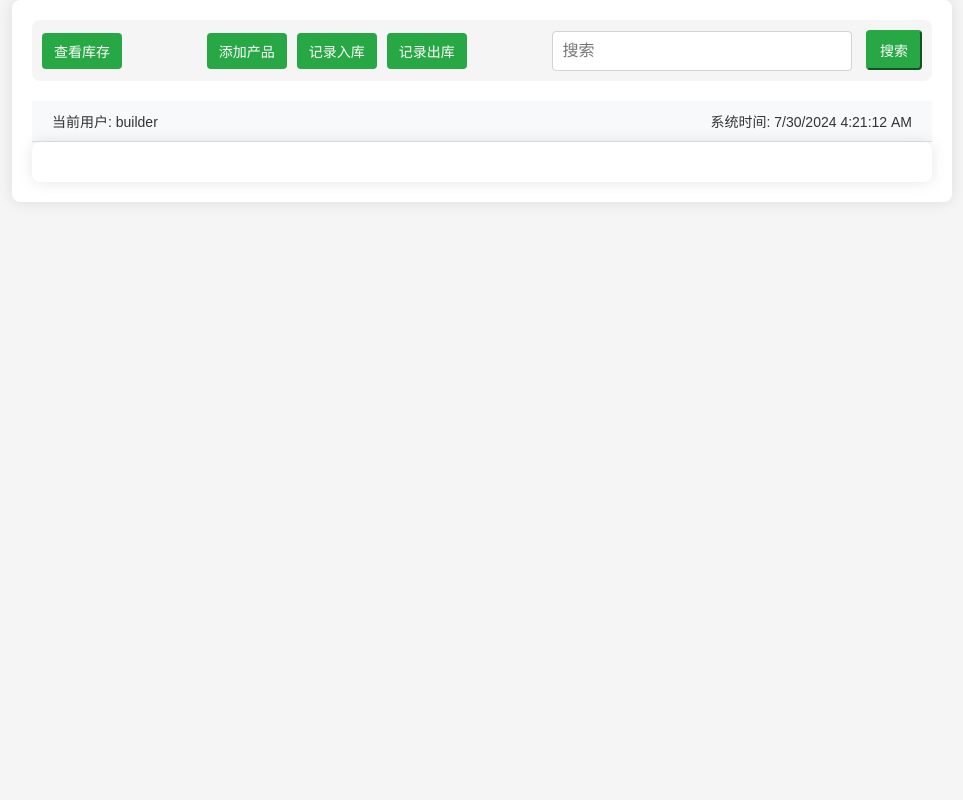
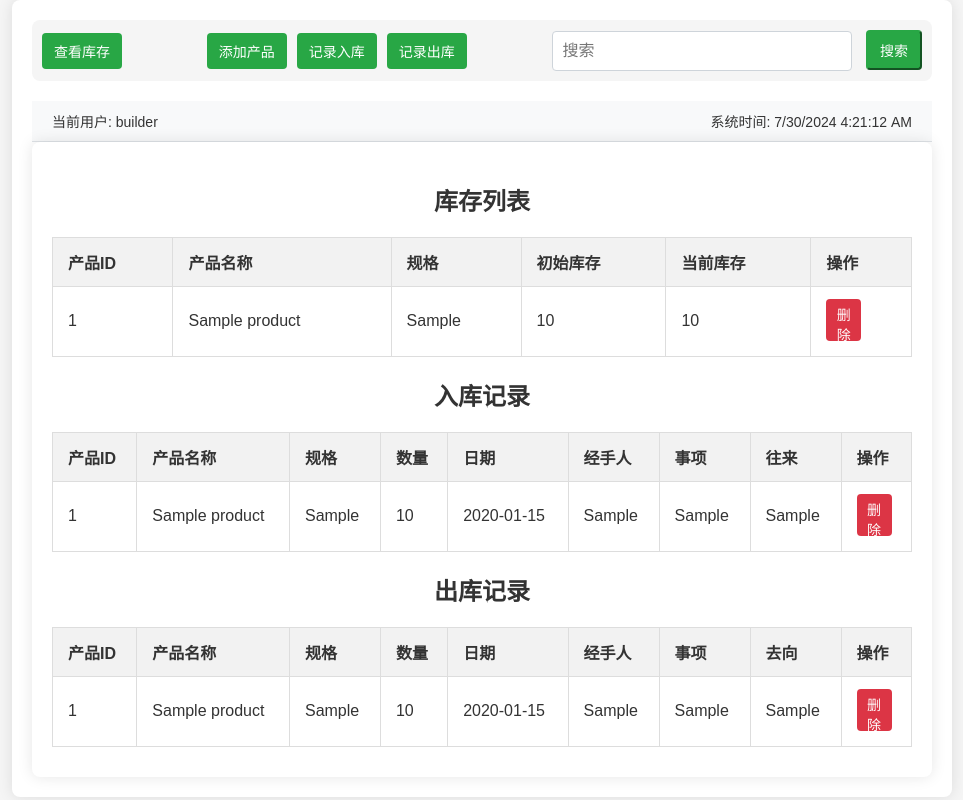
Before and after one commit to Ziyike1/inventory_management_app, a Flask app: page / in a window 1280 px wide. Shown: the whole page, without its empty margins (158-1121 px from the left). Run offline with Flask 3, Linux system fonts and the light colour scheme; tables that the repository leaves empty hold one stand-in row (values such as "Sample post").

Commit message:
new features and update: 1:change the stock list view to "table" instead of "item-list" 2:add new css for table things

```diff
--- a/app/static/css/style.css
+++ b/app/static/css/style.css
@@ -211,3 +211,35 @@ select:focus {
   border-color: #80bdff;
   box-shadow: 0 0 5px rgba(0, 123, 255, 0.25);
 }
+
+.custom-table {
+  width: 100%;
+  border-collapse: collapse;
+  margin: 10px 0;
+  font-size: 1em;
+  text-align: left;
+}
+
+.custom-table th, .custom-table td {
+  padding: 12px 15px;
+  border: 1px solid #ddd;
+}
+
+.custom-table thead tr {
+  background-color: #f2f2f2;
+}
+
+.custom-table tbody tr:nth-of-type(even) {
+  background-color: #f9f9f9;
+}
+
+.custom-table tbody tr:hover {
+  background-color: #f1f1f1;
+}
+
+.btn-sm {
+  height: 42px;
+  width: 35px;
+  padding: 5px 10px;
+  font-size: 0.875em;
+}
--- a/app/templates/index.html
+++ b/app/templates/index.html
@@ -2,53 +2,108 @@
 {% block title %}库存管理{% endblock %}
 {% block content %}
   <div class="container">
-    <div id="inventoryList" style="display: none;">
     <h2>库存列表</h2>
-      <ul class="item-list">
+    <table class="table table-bordered custom-table">
+      <thead>
+        <tr>
+          <th>产品ID</th>
+          <th>产品名称</th>
+          <th>规格</th>
+          <th>初始库存</th>
+          <th>当前库存</th>
+          <th>操作</th>
+        </tr>
+      </thead>
+      <tbody>
         {% for product in products %}
-          <li>
-            <div class="item-details">
-              <img src="{{ url_for('static', filename='images/product.png') }}" alt="Product Image">
-              产品ID: [{{ product.id }}] - 产品名称: [{{ product.name }}] - 规格 [{{ product.specification }}] - 初始库存: [{{ product.initial_stock }}] - 当前库存: [{{ product.current_stock }}]
-            </div>
+          <tr>
+            <td>{{ product.id }}</td>
+            <td>{{ product.name }}</td>
+            <td>{{ product.specification }}</td>
+            <td>{{ product.initial_stock }}</td>
+            <td>{{ product.current_stock }}</td>
+            <td>
               <form action="{{ url_for('delete_product', product_id=product.id) }}" method="POST" style="display:inline;">
                 <button type="submit" class="btn btn-danger btn-sm">删除</button>
               </form>
-          </li>
+            </td>
+          </tr>
         {% endfor %}
-      </ul>
+      </tbody>
+    </table>
 
     <h2>入库记录</h2>
-      <ul class="item-list">
+    <table class="table table-bordered custom-table">
+      <thead>
+        <tr>
+          <th>产品ID</th>
+          <th>产品名称</th>
+          <th>规格</th>
+          <th>数量</th>
+          <th>日期</th>
+          <th>经手人</th>
+          <th>事项</th>
+          <th>往来</th>
+          <th>操作</th>
+        </tr>
+      </thead>
+      <tbody>
         {% for purchase in purchases %}
           {% set product = (products|selectattr('id', 'equalto', purchase.product_id)|first) or {} %}
-          <li>
-            <div class="item-details">
-              <img src="{{ url_for('static', filename='images/product.png') }}" alt="Purchase Image">
-              产品ID: [{{ purchase.product_id }}] - 产品名称: [{{ product.name | default('未知') }}] - 规格 [{{ product.specification | default('未知') }}] - 数量： [{{ purchase.quantity }}] - 日期： [{{ purchase.date }}] - 经手人： [{{ purchase.supplier }}] - 事项： [{{ purchase.things }}] - 往来单位： [{{ purchase.company }}]
-            </div>
+          <tr>
+            <td>{{ purchase.product_id }}</td>
+            <td>{{ product.name | default('未知') }}</td>
+            <td>{{ product.specification | default('未知') }}</td>
+            <td>{{ purchase.quantity }}</td>
+            <td>{{ purchase.date }}</td>
+            <td>{{ purchase.supplier }}</td>
+            <td>{{ purchase.things }}</td>
+            <td>{{ purchase.company }}</td>
+            <td>
               <form action="{{ url_for('delete_purchase', purchase_id=purchase.id) }}" method="POST" style="display:inline;">
                 <button type="submit" class="btn btn-danger btn-sm">删除</button>
               </form>
-          </li>
+            </td>
+          </tr>
         {% endfor %}
-      </ul>
+      </tbody>
+    </table>
 
     <h2>出库记录</h2>
-      <ul class="item-list">
+    <table class="table table-bordered custom-table">
+      <thead>
+        <tr>
+          <th>产品ID</th>
+          <th>产品名称</th>
+          <th>规格</th>
+          <th>数量</th>
+          <th>日期</th>
+          <th>经手人</th>
+          <th>事项</th>
+          <th>去向</th>
+          <th>操作</th>
+        </tr>
+      </thead>
+      <tbody>
         {% for sale in sales %}
           {% set product = (products|selectattr('id', 'equalto', sale.product_id)|first) or {} %}
-          <li>
-            <div class="item-details">
-              <img src="{{ url_for('static', filename='images/product.png') }}" alt="Sale Image">
-              产品ID: [{{ sale.product_id }}] - 产品名称: [{{ product.name | default('未知') }}] - 规格 [{{ product.specification | default('未知') }}] - 数量： [{{ sale.quantity }}] - 日期： [{{ sale.date }}] - 经手人： [{{ sale.supplier }}] - 事项： [{{ sale.things }}] - 去向： [{{ sale.company }}]
-            </div>
+          <tr>
+            <td>{{ sale.product_id }}</td>
+            <td>{{ product.name | default('未知') }}</td>
+            <td>{{ product.specification | default('未知') }}</td>
+            <td>{{ sale.quantity }}</td>
+            <td>{{ sale.date }}</td>
+            <td>{{ sale.supplier }}</td>
+            <td>{{ sale.things }}</td>
+            <td>{{ sale.company }}</td>
+            <td>
               <form action="{{ url_for('delete_sale', sale_id=sale.id) }}" method="POST" style="display:inline;">
                 <button type="submit" class="btn btn-danger btn-sm">删除</button>
               </form>
-          </li>
+            </td>
+          </tr>
         {% endfor %}
-      </ul>
-    </div>
+      </tbody>
+    </table>
   </div>
 {% endblock %}
```
Lines whose indentation alone changed are shown as unchanged.
